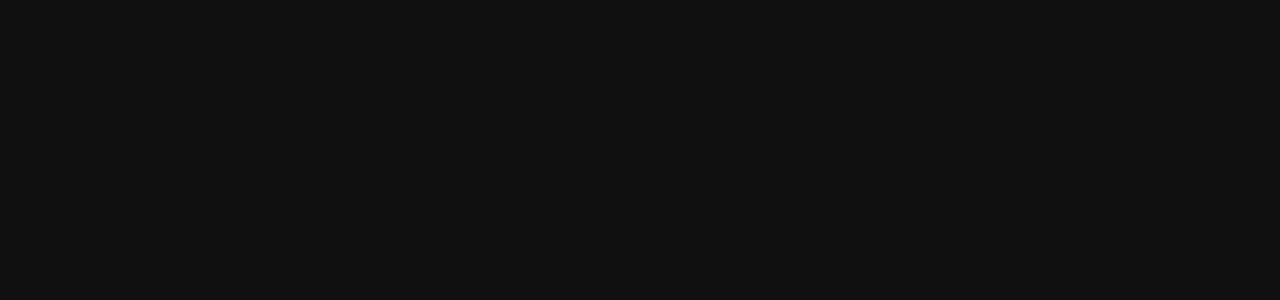
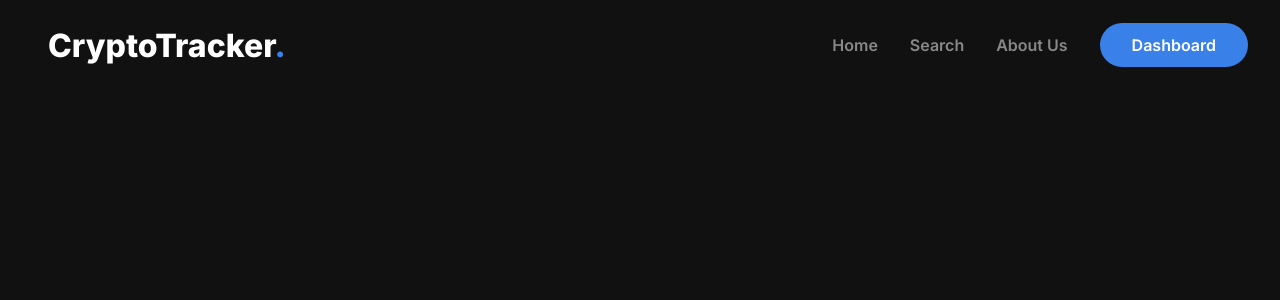
Before and after one commit to Chackojithinps/Crypto-Dashboard, a React (Create React App) app: page /coin in a window 1280 px wide. Before the commit this address had no page. Shown: the top 300 px of the page. Built offline with nearby package versions, Linux system fonts and the light colour scheme.

Commit message:
useSearchParams

```diff
--- a/src/App.js
+++ b/src/App.js
@@ -4,6 +4,7 @@ import {BrowserRouter, Route, Routes} from 'react-router-dom'
 import Home from './Pages/Home';
 import Dashboard from './Pages/Dashboard';
 import Search from './Pages/Search';
+import CoinPages from './Pages/CoinPages';
 function App() {
   return (
      <BrowserRouter>
@@ -11,6 +12,7 @@ function App() {
          <Route path='/' element={<Home/>}/>
          <Route path='/dashboard' element={<Dashboard/>}/>
          <Route path='/search' element={<Search/>}/>
+         <Route path='/coin' element={<CoinPages/>}/>
        </Routes>
      </BrowserRouter>
   );
--- a/src/Components/DashboardComponents/Grid/index.js
+++ b/src/Components/DashboardComponents/Grid/index.js
@@ -4,6 +4,7 @@ import TrendingUpRoundedIcon from '@mui/icons-material/TrendingUpRounded';
 import TrendingDownRoundedIcon from '@mui/icons-material/TrendingDownRounded';
 const Grid = ({coin}) => {
   return (
+   <a href={`/coin?${coin.id}`}>
     <div className='coin-box'>
        <div className='logo-div'>
           <img className='logo' src={coin.image}/>
@@ -58,6 +59,7 @@ const Grid = ({coin}) => {
            <p className='coin-marketCap'><span>Market Cap :</span> ${coin.market_cap.toLocaleString()}</p>
       </div>
     </div>
+    </a>
   )
 }
 
--- a/src/Components/DashboardComponents/Grid/styles.css
+++ b/src/Components/DashboardComponents/Grid/styles.css
@@ -21,7 +21,7 @@
 }
 .coin-info {
     margin-left: 19px;
-
+    color: var(--white);
 }
 .coin-symbol{
     font-weight: 600;
--- /dev/null
+++ b/src/Pages/CoinPages.js
@@ -0,0 +1,16 @@
+import React from 'react'
+import { useSearchParams } from 'react-router-dom'
+import Header from '../Components/Header'
+
+const CoinPages = () => {
+    const [searchParams]=useSearchParams();
+    console.log(searchParams)
+  return (
+    <div>
+       <Header/>
+       <h1>{searchParams}</h1>
+    </div>
+  )
+}
+
+export default CoinPages
```
